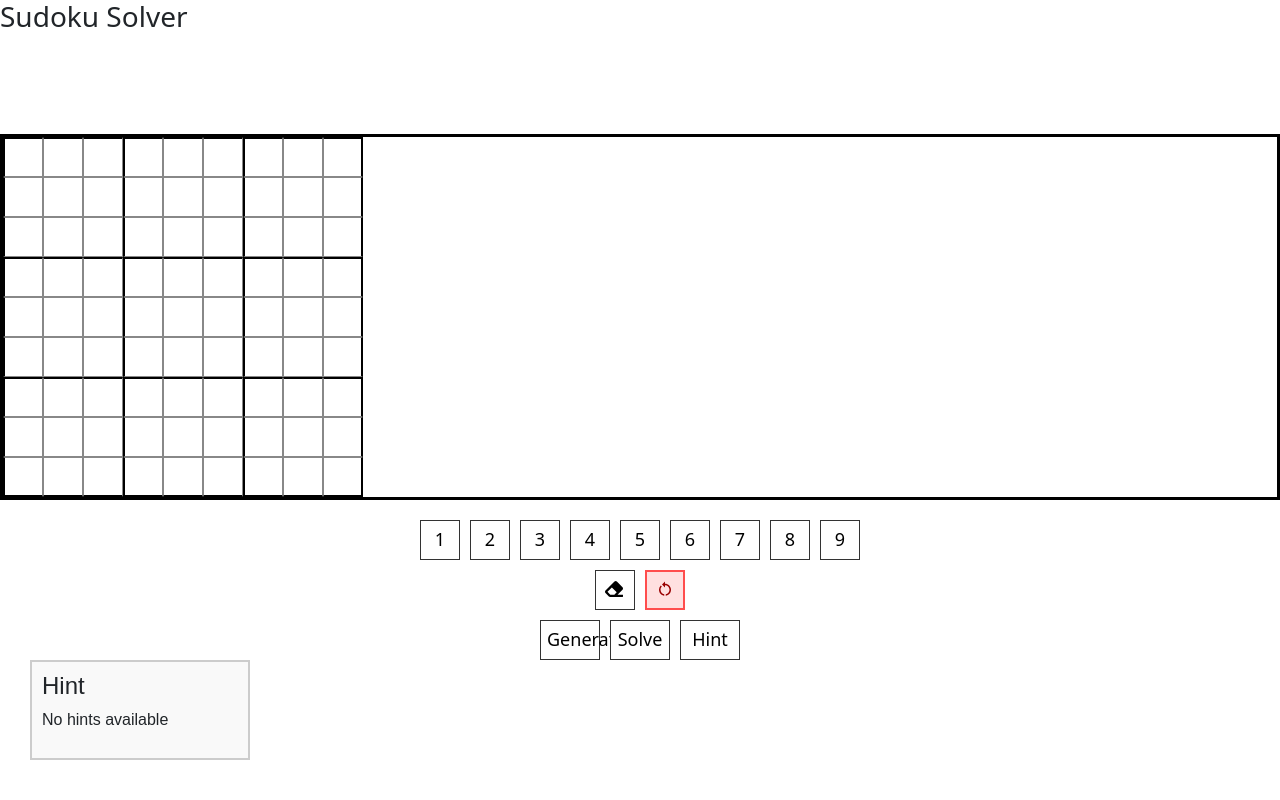
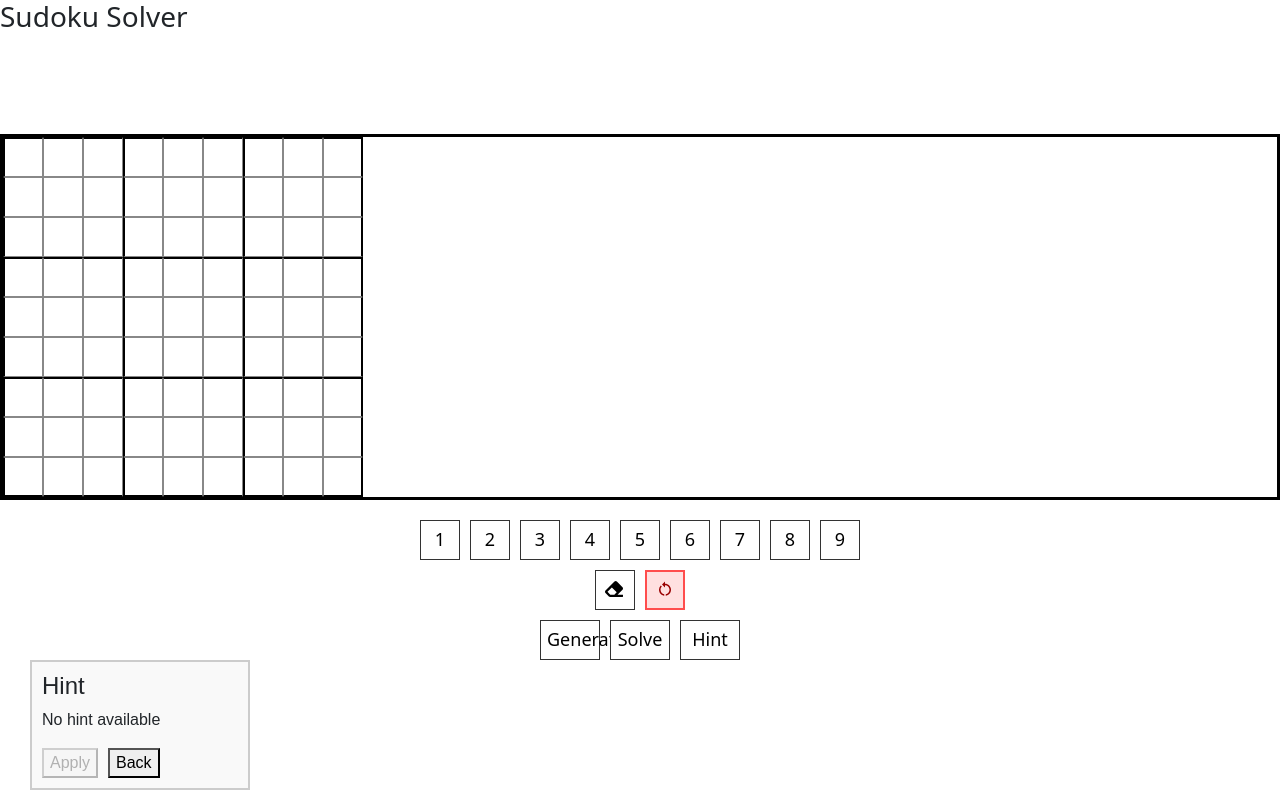
Before and after one commit to acortez1003/sudoku-solver, a React (Vite) app: page / in a window 1280 px wide. Built offline with nearby package versions, Linux system fonts and the light colour scheme.

Commit message:
add back button

```diff
--- a/src/components/HintBox.jsx
+++ b/src/components/HintBox.jsx
@@ -1,21 +1,15 @@
 import React from 'react';
 import '../styles/HintBox.css';
 
-const HintBox = ({ hint, onNextHint, onApplyHint }) => {
+const HintBox = ({ hint, onApplyHint, onBackHint }) => {
   return (
     <div className="hint-box">
       <h4>Hint</h4>
-      {hint ? (
-        <>
-          <p>{hint.message}</p>
-          <div className="hint-buttons">
-            <button onClick={onApplyHint}>Apply</button>
-            <button onClick={onNextHint}>Next</button>
-          </div>
-        </>
-      ) : (
-        <p>No hints available</p>
-      )}
+      <p>{hint ? hint.message : 'No hint available'}</p>
+      <div className="hint-buttons">
+        <button onClick={onApplyHint} disabled={!hint}>Apply</button>
+        <button onClick={onBackHint}>Back</button>
+      </div>
     </div>
   );
 };
--- a/src/components/SudokuBoard.jsx
+++ b/src/components/SudokuBoard.jsx
@@ -18,6 +18,7 @@ const SudokuBoard = () => {
   const [hints, setHints] = useState([]);
   const [hintIndex, setHintIndex] = useState(0);
   const currentHint = hints[hintIndex] || null;
+  const [history, setHistory] = useState([]);
 
   const normalizeGrid = (grid) => grid.map(row => row.map(cell => cell === '' ? '' : cell.toString()));
 
@@ -27,6 +28,7 @@ const SudokuBoard = () => {
     setPencilMarks({});
     setUserInputs(new Set());
     setGeneratedCells(new Set());
+    setHistory([]);
   };
 
   const handleCellClick = (row, col) => {
@@ -111,6 +113,7 @@ const SudokuBoard = () => {
     setConflictCells([]);
     setPencilMarks({});
     setUserInputs(new Set());
+    setHistory([]);
 
     const newGenerated = new Set();
     puzzle.forEach((row, rowIndex) => {
@@ -149,12 +152,14 @@ const SudokuBoard = () => {
     setHintIndex(0);
   };
 
-  const handleNextHint = () => {
-    setHintIndex((prev) => (prev + 1) % hints.length);
-  };
-
   const handleApplyHint = () => {
     if (!currentHint) return;
+
+    setHistory(prev => [...prev, {
+      grid: grid.map(r => [...r]),
+      userInputs: new Set(userInputs),
+      pencilMarks: JSON.parse(JSON.stringify(pencilMarks)),
+    }]);
 
     const newGrid = grid.map(r => [...r]);
     const newUserInputs = new Set(userInputs);
@@ -182,6 +187,24 @@ const SudokuBoard = () => {
     setHintIndex(0);
 
     updateConflicts(newGrid, newUserInputs);
+  };
+
+  const handleBackHint = () => {
+    if (history.length === 0) return;
+
+    const prevState = history[history.length - 1];
+    setGrid(prevState.grid);
+    setUserInputs(prevState.userInputs);
+    setPencilMarks(prevState.pencilMarks);
+    updateConflicts(prevState.grid, prevState.userInputs);
+
+    // regenerate hints based on previous state
+    const updatedHints = findHints(prevState.grid, prevState.pencilMarks);
+    setHints(updatedHints);
+    setHintIndex(0);
+
+    // remove that last state
+    setHistory(prev => prev.slice(0, -1));
   };
 
 
@@ -265,8 +288,8 @@ const SudokuBoard = () => {
 
       <HintBox
         hint={currentHint}
-        onNextHint={handleNextHint}
         onApplyHint={handleApplyHint}
+        onBackHint={handleBackHint}
       />
     </div>
   );
```
